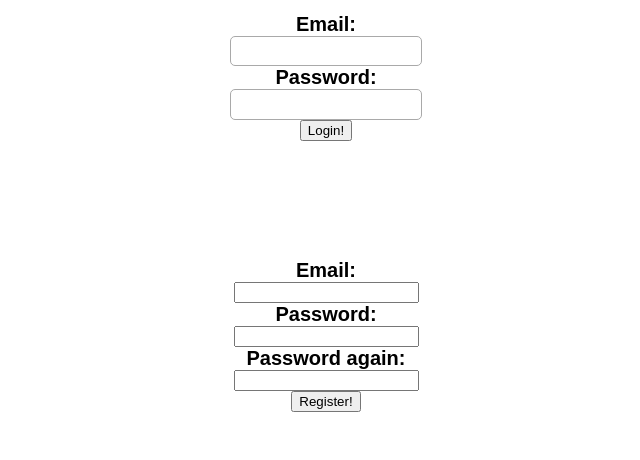
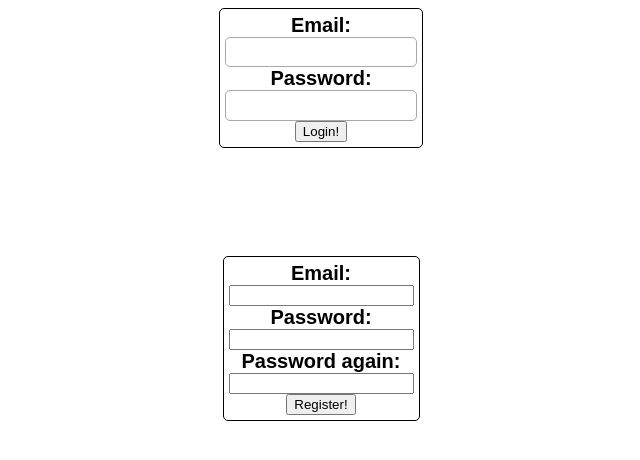
Before and after one commit to PetrVorlos35/HledaniPokladu_WEA, a PHP site: page /login.php in a window 1280 px wide. Shown: the top 460 px of the page, without its empty margins (319-959 px from the left). Run offline with PHP 8.4, Linux system fonts and the light colour scheme.

Commit message:
Update styles.css

```diff
--- a/styles.css
+++ b/styles.css
@@ -1,12 +1,13 @@
 #login{
     border-radius: 5px;
-    color: #FFFFFF;
     font-family: Arial, Helvetica, sans-serif;
     font-size:20px;
     font-weight: bold;
     padding: 5px;
     text-align: center;
-    width: 100%;
+    border: 1px solid black;
+    width: fit-content;
+    margin: auto;
 }
 #login > form > input{
     display: block;
@@ -25,13 +26,14 @@
 
 #register{
     border-radius: 5px;
-    color: #FFFFFF;
     font-family: Arial, Helvetica, sans-serif;
-    font-size: 20px;
+    font-size:20px;
     font-weight: bold;
     padding: 5px;
     text-align: center;
-    width: 100%;
+    border: 1px solid black;
+    width: fit-content;
+    margin: auto;
 }
 
 #register > form > input{
```
